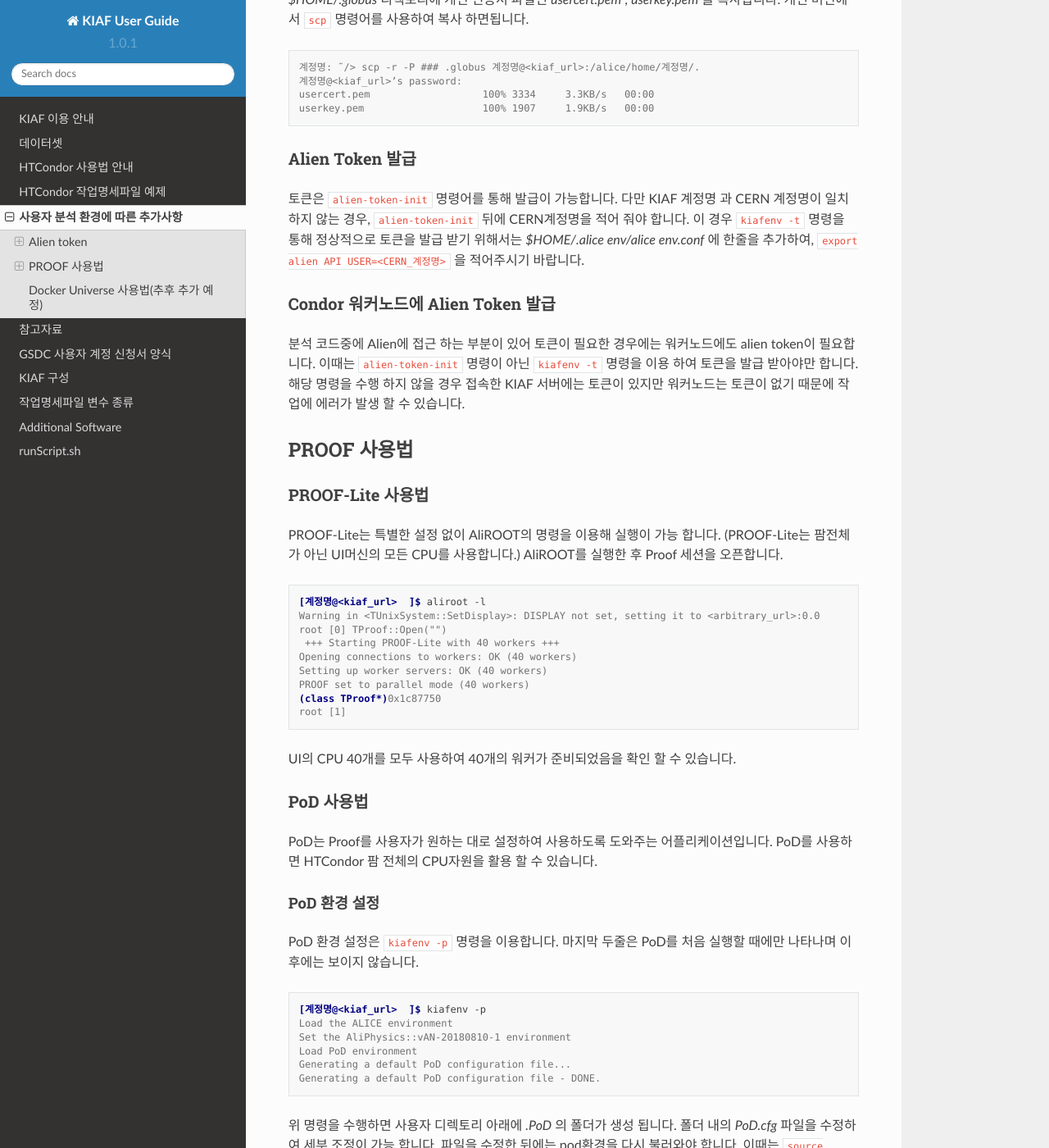
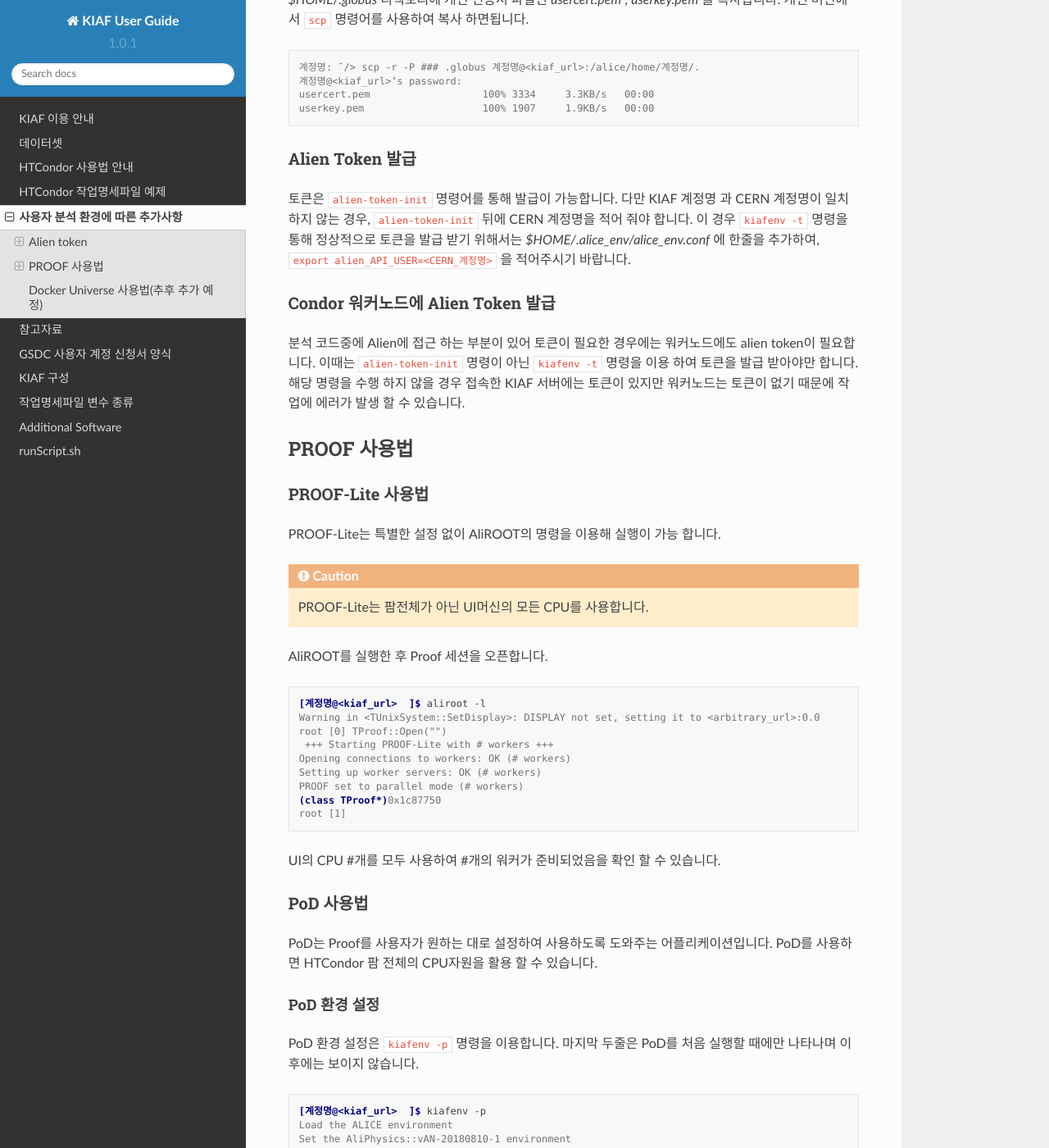
Before and after one commit to andiri/kiaf, a Sphinx documentation site: the page built from docs/source/miscellaneous.rst, in a window 1280 px wide and 1400 px high, scrolled down 385 px. Shown: the whole window at 82% size. Built offline with Sphinx 7.4.7 and the Read the Docs theme 2.0.0, drawn with Linux system fonts in a browser that asks for light colours; some of the changed text lies outside the part shown.

Commit message:
Update miscellaneous.rst

```diff
--- a/docs/source/miscellaneous.rst
+++ b/docs/source/miscellaneous.rst
@@ -28,8 +28,8 @@ Alien Token 발급
 ^^^^^^^^^^^^^^^^^^^^^^^^^^
 
 토큰은 ``alien-token-init`` 명령어를 통해 발급이 가능합니다.
-다만 KIAF 계정명 과 CERN 계정명이 일치하지 않는 경우, ``alien-token-init`` 뒤에 CERN계정명을 적어 줘야 합니다.
-이 경우 ``kiafenv -t`` 명령을 통해 정상적으로 토큰을 발급 받기 위해서는 *$HOME/.alice env/alice env.conf* 에 한줄을 추가하여, ``export alien API USER=<CERN_계정명>`` 을 적어주시기 바랍니다.
+다만 KIAF 계정명 과 CERN 계정명이 일치하지 않는 경우, ``alien-token-init`` 뒤에 CERN 계정명을 적어 줘야 합니다.
+이 경우 ``kiafenv -t`` 명령을 통해 정상적으로 토큰을 발급 받기 위해서는 *$HOME/.alice_env/alice_env.conf* 에 한줄을 추가하여, ``export alien_API_USER=<CERN_계정명>`` 을 적어주시기 바랍니다.
 
 Condor 워커노드에 Alien Token 발급
 ^^^^^^^^^^^^^^^^^^^^^^^^^^^^^^^^^^^^^^^^
@@ -47,7 +47,11 @@ PROOF-Lite 사용법
 ^^^^^^^^^^^^^^^^^^^^^^^^^
 
 PROOF-Lite는 특별한 설정 없이 AliROOT의 명령을 이용해 실행이 가능 합니다.
-(PROOF-Lite는 팜전체가 아닌 UI머신의 모든 CPU를 사용합니다.)
+
+.. caution::
+
+  PROOF-Lite는 팜전체가 아닌 UI머신의 모든 CPU를 사용합니다.
+
 AliROOT를 실행한 후 Proof 세션을 오픈합니다.
 
 .. code-block:: console
@@ -55,14 +59,14 @@ AliROOT를 실행한 후 Proof 세션을 오픈합니다.
   [계정명@<kiaf_url>  ̃]$ aliroot -l
   Warning in <TUnixSystem::SetDisplay>: DISPLAY not set, setting it to <arbitrary_url>:0.0
   root [0] TProof::Open("")
-   +++ Starting PROOF-Lite with 40 workers +++
-  Opening connections to workers: OK (40 workers)
-  Setting up worker servers: OK (40 workers)
-  PROOF set to parallel mode (40 workers)
+   +++ Starting PROOF-Lite with # workers +++
+  Opening connections to workers: OK (# workers)
+  Setting up worker servers: OK (# workers)
+  PROOF set to parallel mode (# workers)
   (class TProof*)0x1c87750
   root [1]
 
-UI의 CPU 40개를 모두 사용하여 40개의 워커가 준비되었음을 확인 할 수 있습니다.
+UI의 CPU \#개를 모두 사용하여 \#개의 워커가 준비되었음을 확인 할 수 있습니다.
 
 PoD 사용법
 ^^^^^^^^^^^^^^^^^^^^^^
@@ -126,6 +130,7 @@ PoD 실행 방법
 ``-n`` 옵션은 실행할 PROOF 워커의 갯수입니다.
 condor를 사용하기 때문에 최대 갯수는 ###개 입니다.
 또한 PROOF를 condor를 통해 실행하기 때문에 condor의 잡 ID를 할당 받습니다.
+
 PoD가 준비가 되었는지는 ``pod-info -n`` 으로 확인합니다.
 준비가 완료된 PROOF의 갯수를 표기합니다.
 condor를 실행하는데 약간의 시간이 필요함으로 지정한 갯수와 맞지 않는 경우 잠시 기다립니다.
```
